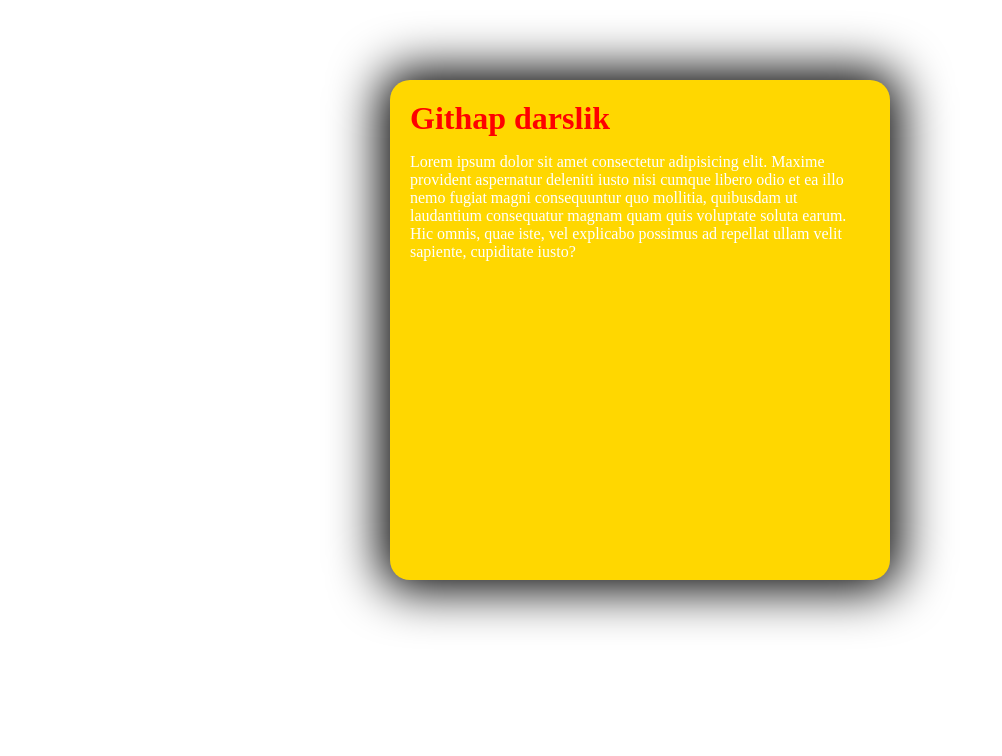
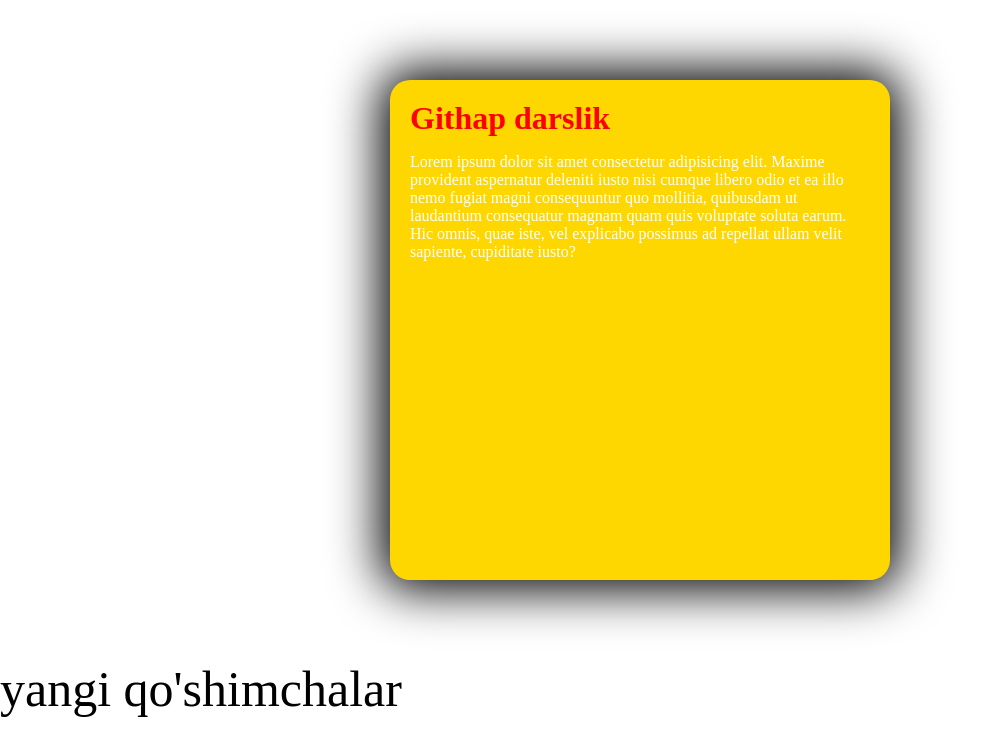
Before and after one commit to Axunov-Murodjon/kardlar, a plain HTML site: page index.html in a window 1280 px wide. Shown: the whole page, without its empty margins (0-1002 px from the left). Drawn offline with Linux system fonts and the light colour scheme.

Commit message:
yangi so'z qo'shtim

```diff
--- a/index.html
+++ b/index.html
@@ -12,5 +12,9 @@
         <h1>Githap darslik</h1>
         <p>Lorem ipsum dolor sit amet consectetur adipisicing elit. Maxime provident aspernatur deleniti iusto nisi cumque libero odio et ea illo nemo fugiat magni consequuntur quo mollitia, quibusdam ut laudantium consequatur magnam quam quis voluptate soluta earum. Hic omnis, quae iste, vel explicabo possimus ad repellat ullam velit sapiente, cupiditate iusto?</p>
     </div>
+    <div class="yan">
+        <p>yangi qo'shimchalar</p>
+    </div>
+
 </body>
 </html>
--- a/stayl.css/stayil.css
+++ b/stayl.css/stayil.css
@@ -19,3 +19,7 @@
     color: white;
     margin-top: 1rem;
 }
+.yan p{
+    font-size: 50px;
+    color: black;
+}
```
